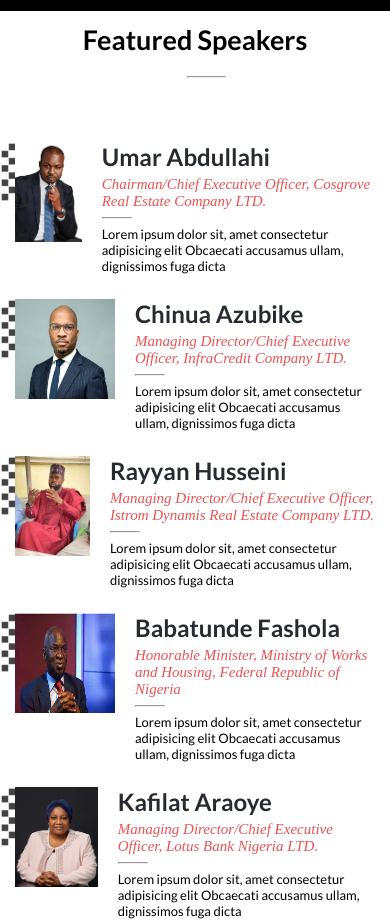
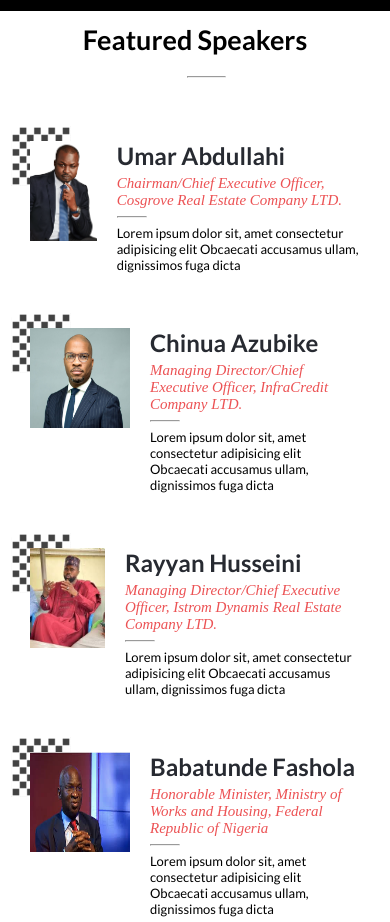
Before and after one commit to H-Ramalan/module1-capstone, a website: page home.html in a window 390 px wide. Shown: the part 1660-2582 px from the top of the page. Drawn offline with Linux system fonts and the light colour scheme; a web font is replaced by a local one.

Commit message:
styling modification

```diff
--- a/home.css
+++ b/home.css
@@ -423,12 +423,12 @@
     display: flex;
     flex-direction: column;
     gap: 25px;
-    margin-top: 4rem;
+    margin: 3rem 11px;
   }
 
   .speaker {
     width: 100%;
-    padding: 0 15px;
+    padding: 15px 19px;
   }
 
   .speaker-position {
```
